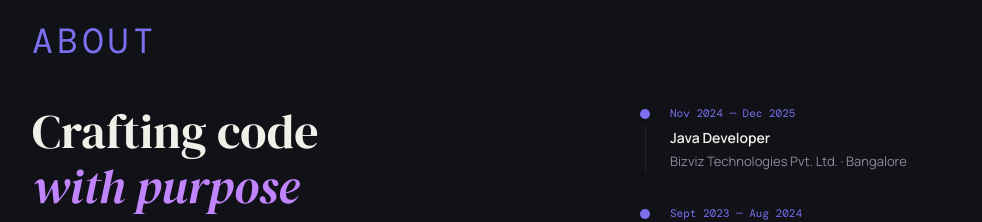
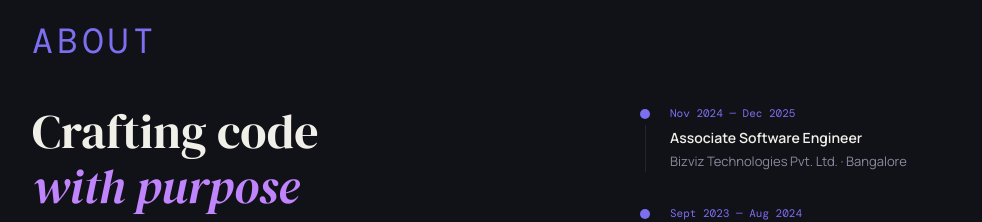
Before and after one commit to dharanipath/Personal-Portfolio, a React (Vite) app: page / in a window 1280 px wide. Shown: the part 980-1202 px from the top of the page, without its empty margins (32-1014 px from the left). Built offline with nearby package versions, Linux system fonts and the light colour scheme.

Commit message:
Update role from 'Java Developer' to 'Associate Software Engineer'

```diff
--- a/src/data/config.js
+++ b/src/data/config.js
@@ -124,7 +124,7 @@ export const STACK_PILLS = [
 export const TIMELINE = [
   {
     year:    'Nov 2024 — Dec 2025',
-    role:    'Java Developer',
+    role:    'Associate Software Engineer',
     company: 'Bizviz Technologies Pvt. Ltd. · Bangalore',
   },
   {
```
